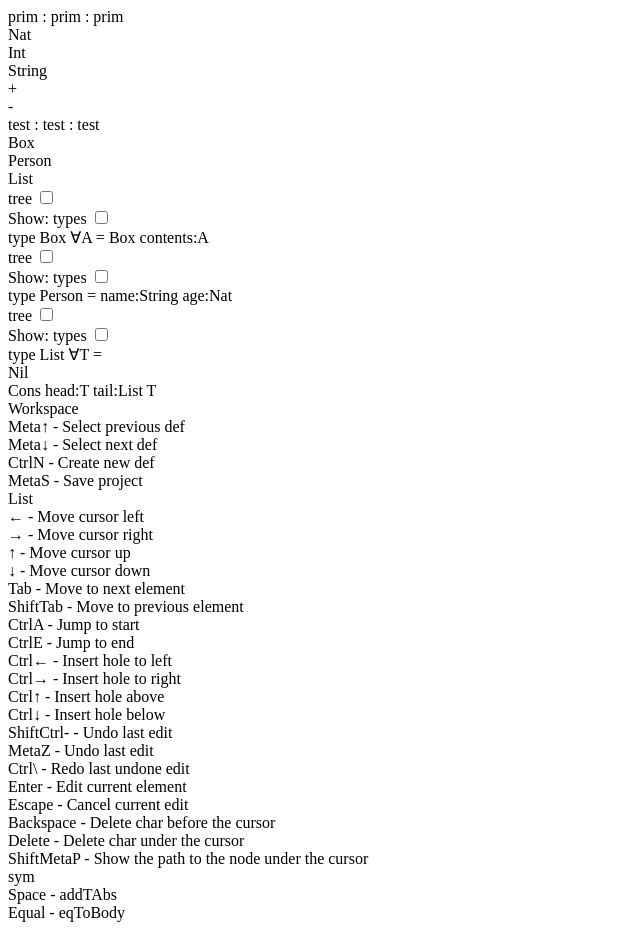
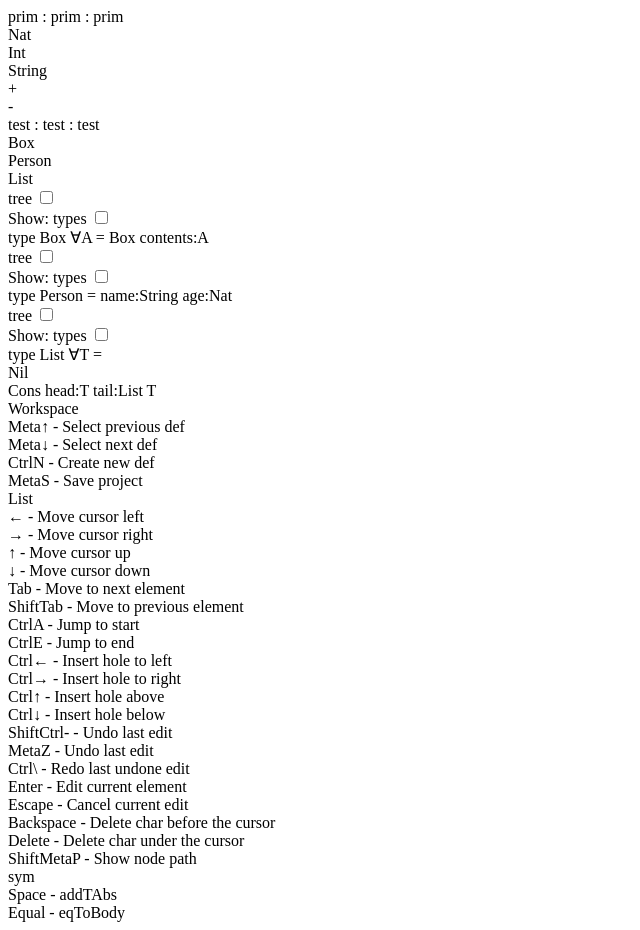
Before and after one commit to samskivert/compose, a React app in the folder tsce0/: page / in a window 1280 px wide. Shown: the whole page, without its empty margins (0-640 px from the left). Built offline with nearby package versions, Linux system fonts and the light colour scheme; the HTML template or start-up script is replaced by a standard one.

Commit message:
Short key descrips for now.
Maybe later we'll add longer exposition, shown when you hover over the
description.

```diff
--- a/tsce0/src/editor.tsx
+++ b/tsce0/src/editor.tsx
@@ -271,7 +271,7 @@ export class DefStore implements K.Source {
     },
   }, {
     id: "show-path",
-    descrip: "Show the path to the node under the cursor",
+    descrip: "Show node path",
     chord: "S-M-KeyP",
     isEdit :() => true,
     action: kp => {
```
